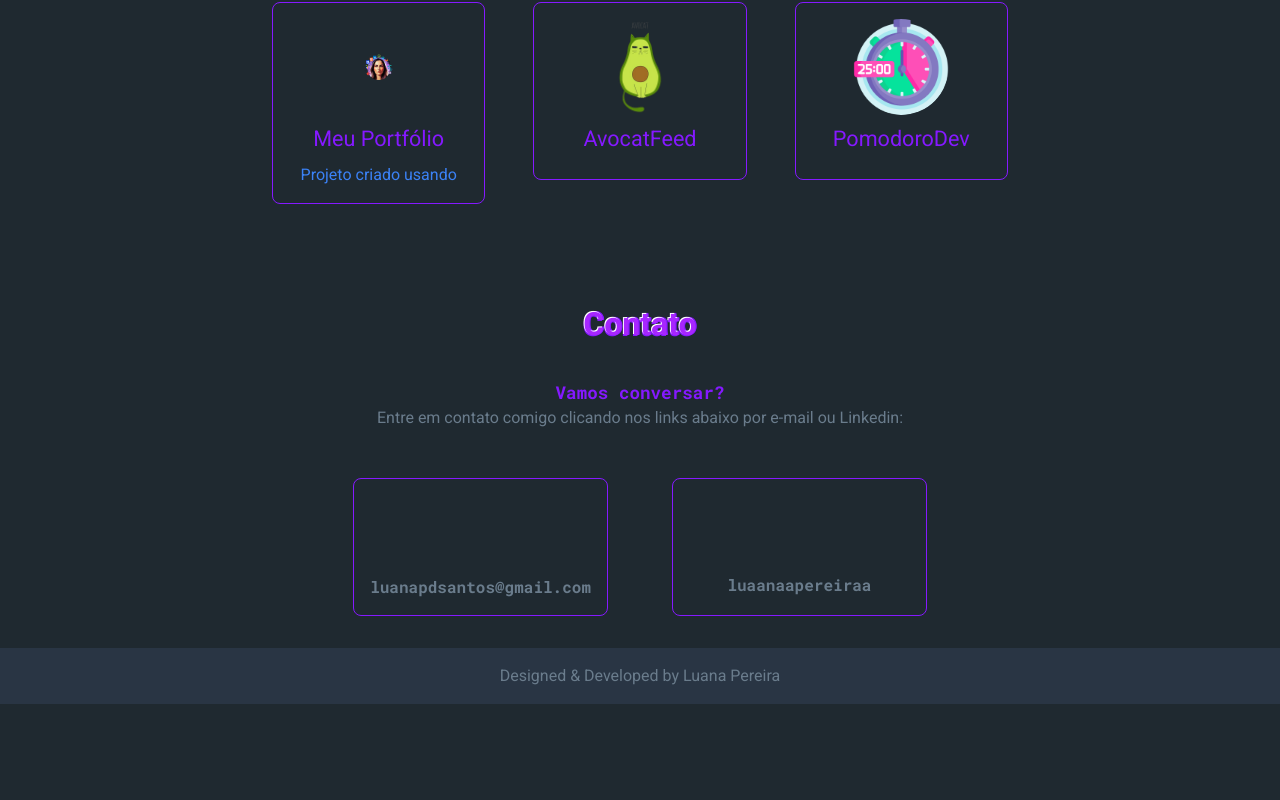
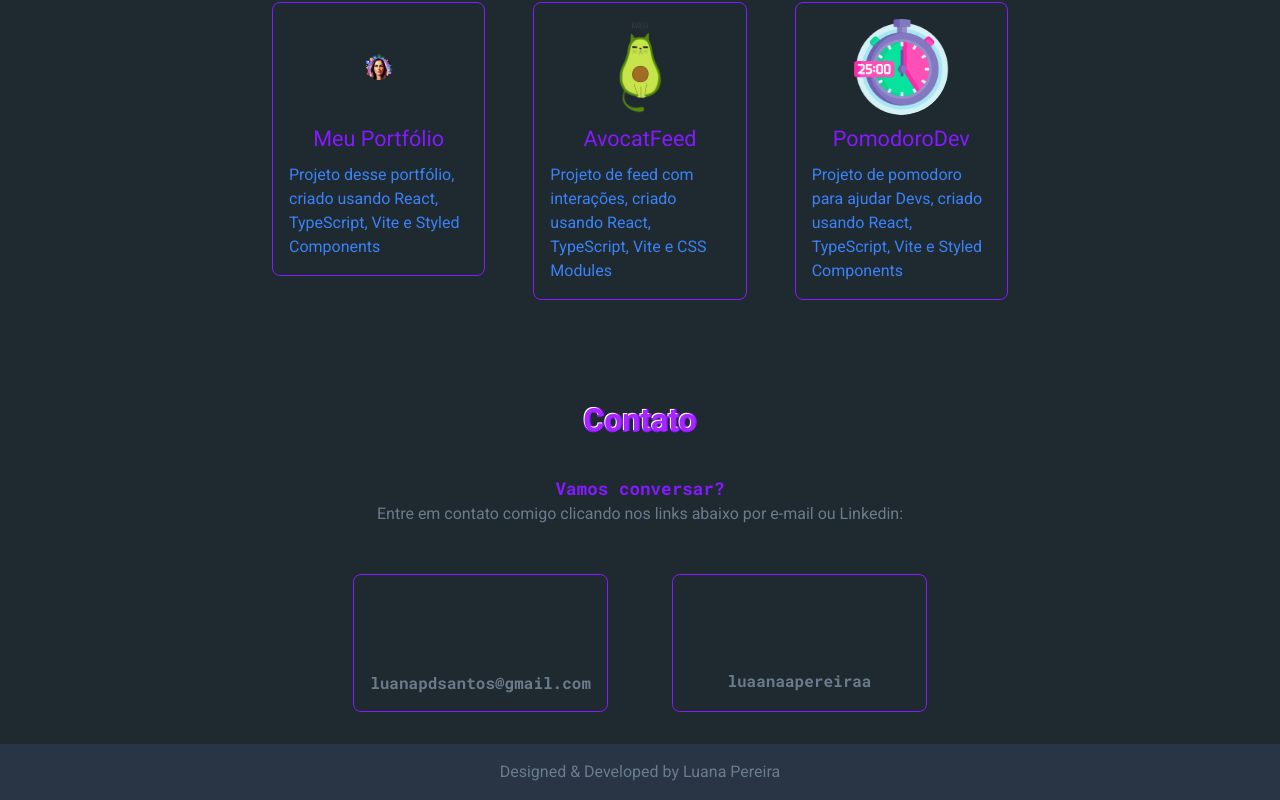
Before and after one commit to Luaanaapereiraa/portfolio, a React (Vite) app in the folder meu-portfolio/: page / in a window 1280 px wide. Shown: the part 1814-2614 px from the top of the page. Before the commit the page ends 2518 px from the top, so only its background shows below. Built offline with nearby package versions, Linux system fonts and the light colour scheme; some icons are missing; a web font is replaced by a local one.

Commit message:
Feat: update projects descriptions

```diff
--- a/meu-portfolio/src/pages/Portfolio/index.tsx
+++ b/meu-portfolio/src/pages/Portfolio/index.tsx
@@ -3,9 +3,9 @@ import { Container, Title, Grid, Project, Image, ProjectTitle, Description } fro
 
 const Portfolio: React.FC = () => {
   const projects = [
-    { id: 1, title: 'Meu Portfólio', image: './src/assets/home-illustration.svg', link: 'https://github.com/Luaanaapereiraa/portfolio', description: 'Projeto criado usando' },
-    { id: 2, title: 'AvocatFeed', image: './src/assets/avocatfeed.png', link: 'https://github.com/Luaanaapereiraa/AvocatSocialFeed' },
-    { id: 3, title: 'PomodoroDev', image: './src/assets/pomodorodev.png', link: 'https://github.com/Luaanaapereiraa/pomodorodev' },
+    { id: 1, title: 'Meu Portfólio', image: './src/assets/home-illustration.svg', link: 'https://github.com/Luaanaapereiraa/portfolio', description: 'Projeto desse portfólio, criado usando React, TypeScript, Vite e Styled Components' },
+    { id: 2, title: 'AvocatFeed', image: './src/assets/avocatfeed.png', link: 'https://github.com/Luaanaapereiraa/AvocatSocialFeed', description: 'Projeto de feed com interações, criado usando React, TypeScript, Vite e CSS Modules' },
+    { id: 3, title: 'PomodoroDev', image: './src/assets/pomodorodev.png', link: 'https://github.com/Luaanaapereiraa/pomodorodev', description: 'Projeto de pomodoro para ajudar Devs, criado usando React, TypeScript, Vite e Styled Components' },
   ];
 
   return (
```
Also changed, not shown: meu-portfolio/src/assets/devicon.png (added).
